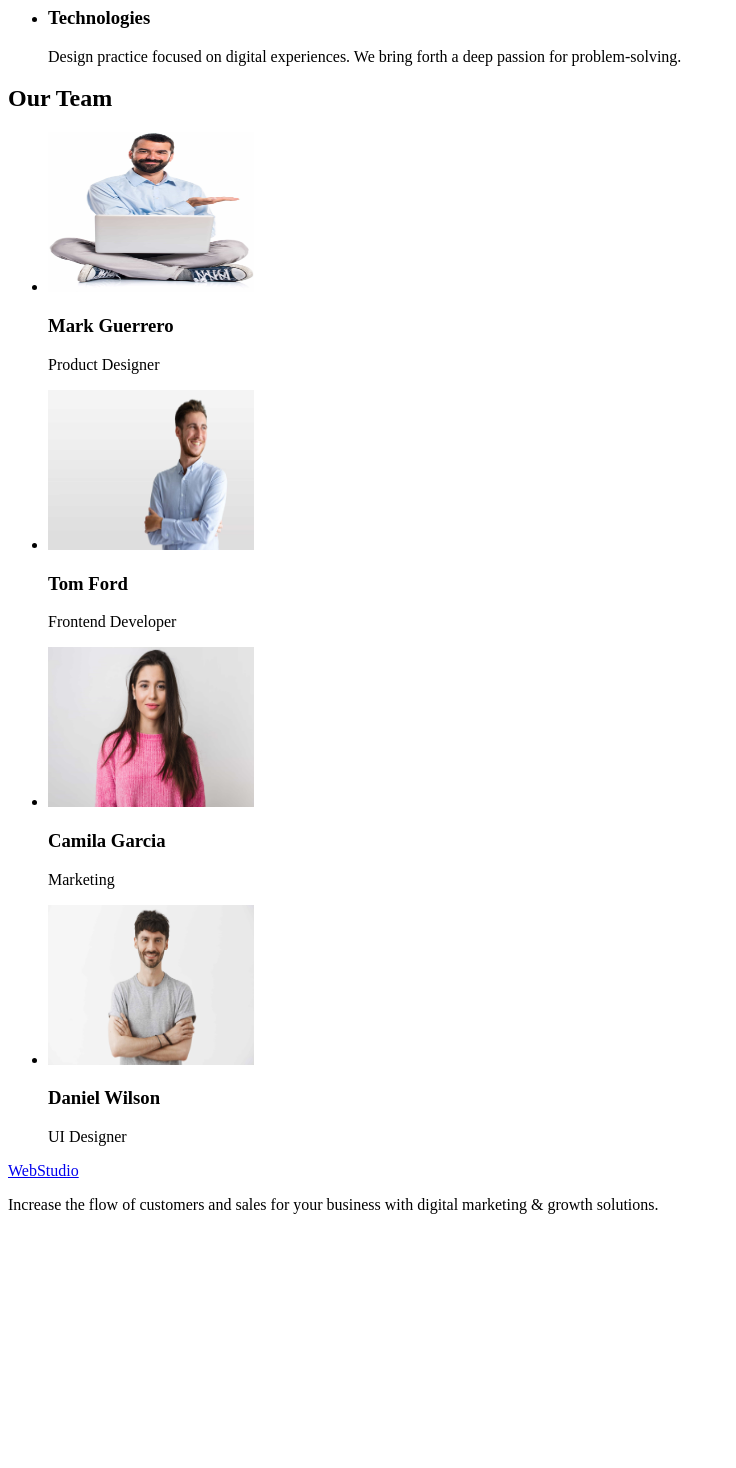
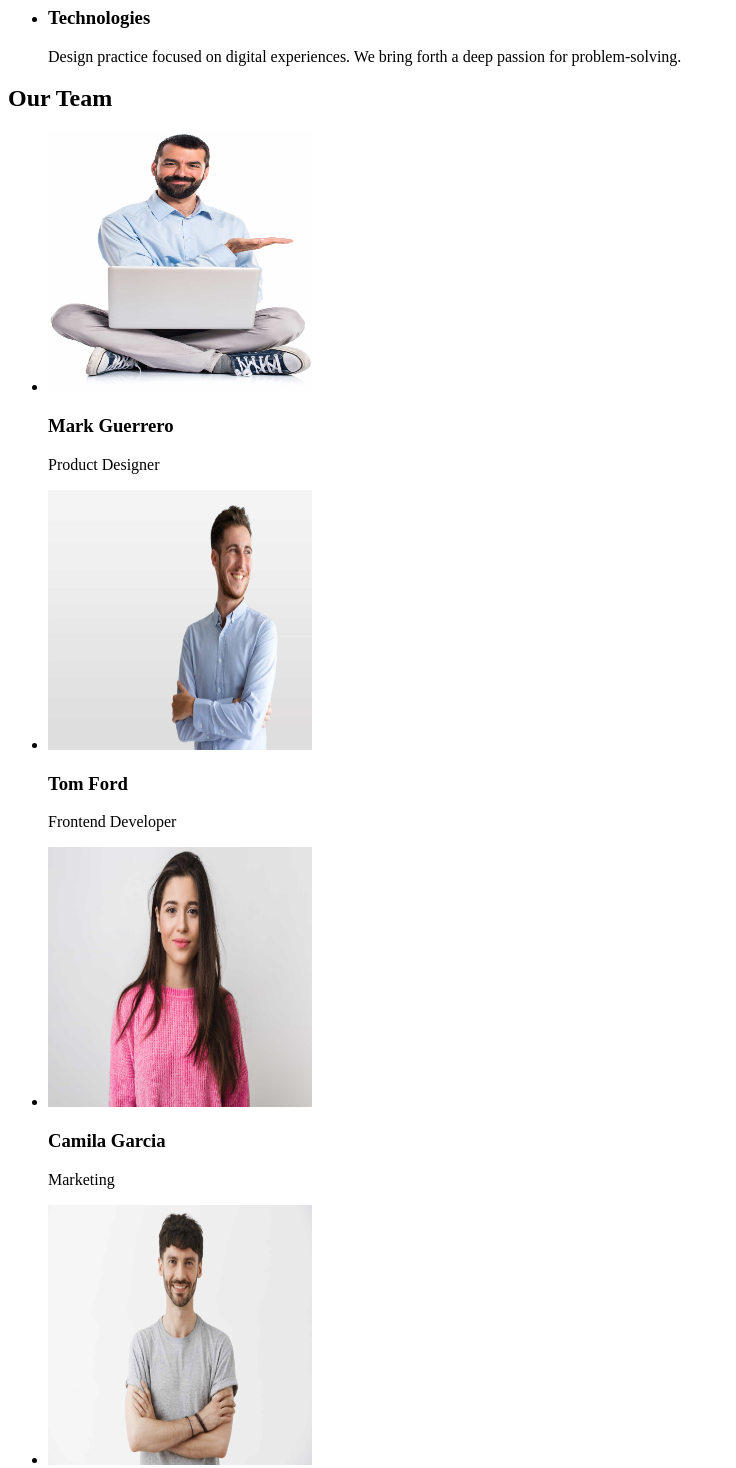
Before and after one commit to Yaroslav-max/goit-markup-hw-01, a plain HTML site: page index.html in a window 1280 px wide. Shown: the part 480-1948 px from the top of the page, without its empty margins (0-736 px from the left). Before the commit the page ends 1710 px from the top, so only its background shows below. Drawn offline with Linux system fonts and the light colour scheme.

```diff
--- a/index.html
+++ b/index.html
@@ -18,7 +18,7 @@
       <address>
         <ul>
           <li><a href="mailto:info@devstudio.com">info@devstudio.com</a></li>
-          <li><a href="tel:+11(000)1111111">+11 (000) 111-11-11</a></li>
+          <li><a href="tel:+110001111111">+11 (000) 111-11-11</a></li>
         </ul>
       </address>
     </header>
@@ -66,8 +66,8 @@
             <img
               src="./images/imag-1-min.jpg"
               alt="Mark Guerrero"
-              width="206"
-              height="160"
+              width="264"
+              height="260"
             />
             <h3>Mark Guerrero</h3>
             <p>Product Designer</p>
@@ -76,8 +76,8 @@
             <img
               src="./images/imag-2-min.jpg"
               alt="Tom Ford"
-              width="206"
-              height="160"
+              width="264"
+              height="260"
             />
             <h3>Tom Ford</h3>
             <p>Frontend Developer</p>
@@ -86,8 +86,8 @@
             <img
               src="./images/imag-3-min.jpg"
               alt="Camila Garcia"
-              width="206"
-              height="160"
+              width="264"
+              height="260"
             />
             <h3>Camila Garcia</h3>
             <p>Marketing</p>
@@ -96,8 +96,8 @@
             <img
               src="./images/imag-4-min.jpg"
               alt="Daniel Wilson"
-              width="206"
-              height="160"
+              width="264"
+              height="260"
             />
             <h3>Daniel Wilson</h3>
             <p>UI Designer</p>
```
